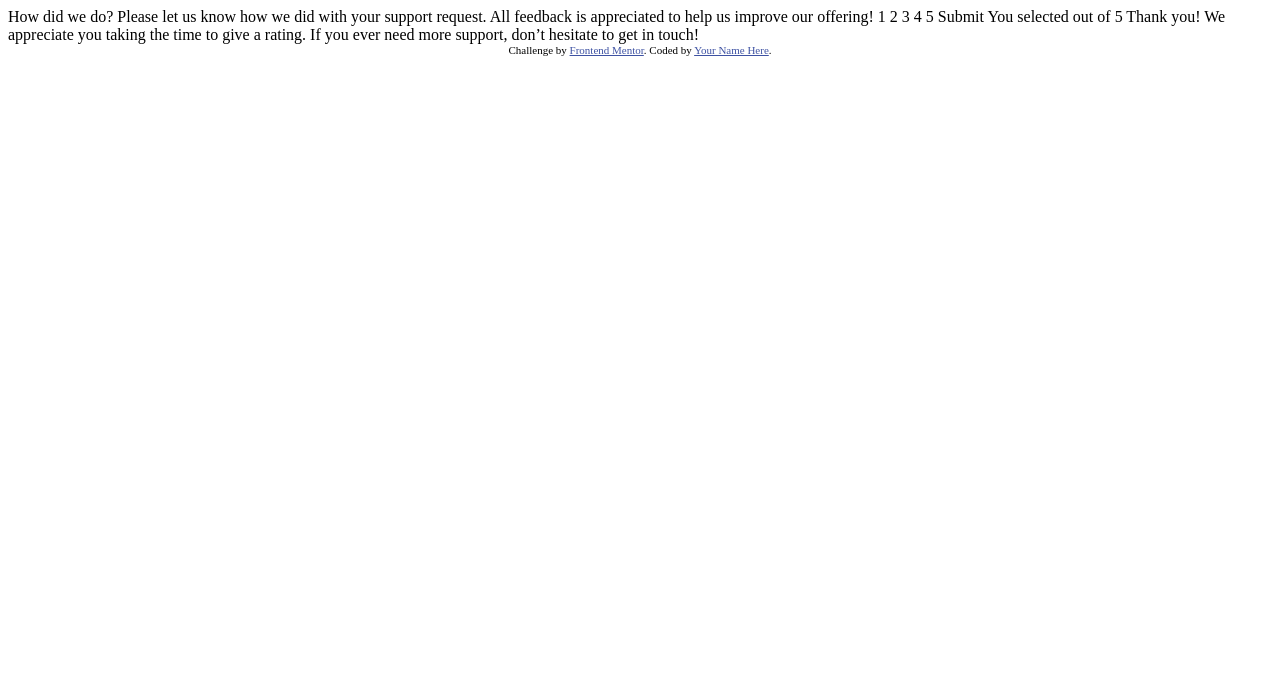
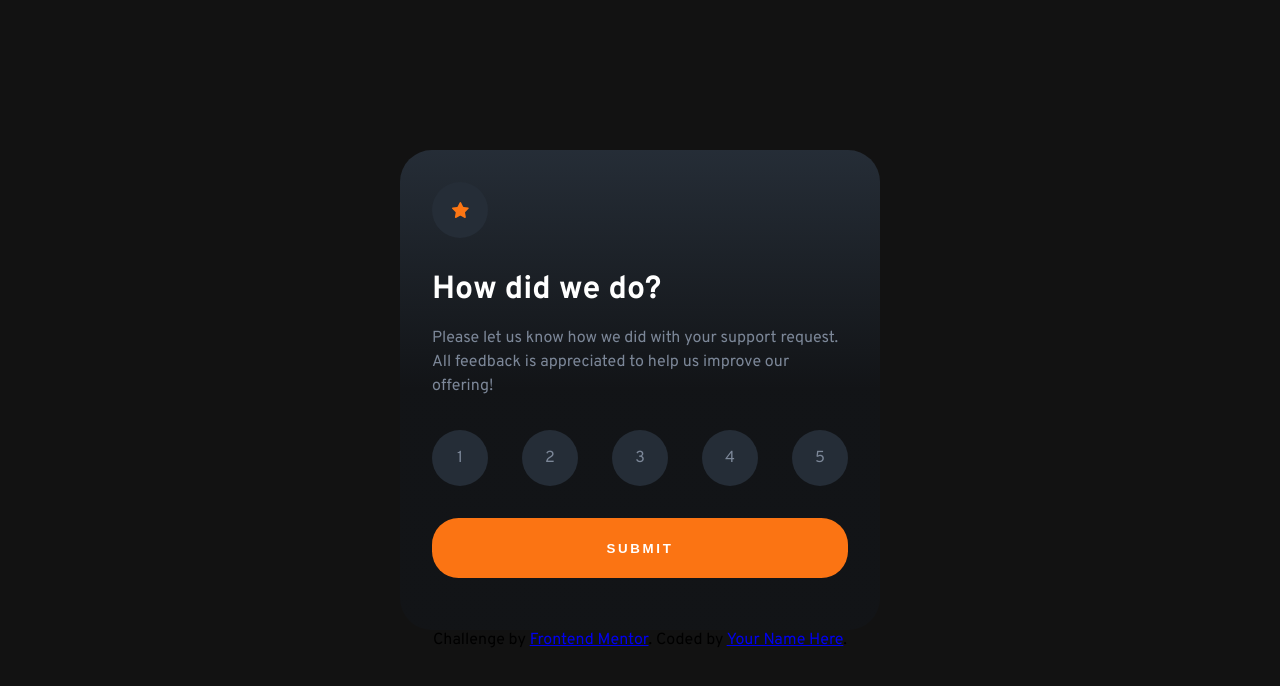
Before and after one commit to TravisH-bot/interactive-rating-component-main, a plain HTML site: page index.html in a window 1280 px wide. Drawn offline with Linux system fonts and the light colour scheme.

Commit message:
added in initial styles for rating card

```diff
--- a/index.html
+++ b/index.html
@@ -1,49 +1,64 @@
 <!DOCTYPE html>
 <html lang="en">
+
 <head>
   <meta charset="UTF-8">
-  <meta name="viewport" content="width=device-width, initial-scale=1.0"> <!-- displays site properly based on user's device -->
-
+  <meta name="viewport" content="width=device-width, initial-scale=1.0">
+  <link rel="stylesheet" href="styles.css">
   <link rel="icon" type="image/png" sizes="32x32" href="./images/favicon-32x32.png">
 
   <title>Frontend Mentor | Interactive rating component</title>
 
-  <!-- Feel free to remove these styles or customise in your own stylesheet 👍 -->
-  <style>
-    .attribution { font-size: 11px; text-align: center; }
-    .attribution a { color: hsl(228, 45%, 44%); }
-  </style>
 </head>
+
 <body>
 
   <!-- Rating state start -->
+  <section class="main-container">
+    <div class="card">
+      <div class="star">
+        <svg width="17" height="16" xmlns="http://www.w3.org/2000/svg">
+          <path
+            d="m9.067.43 1.99 4.031c.112.228.33.386.58.422l4.45.647a.772.772 0 0 1 .427 1.316l-3.22 3.138a.773.773 0 0 0-.222.683l.76 4.431a.772.772 0 0 1-1.12.813l-3.98-2.092a.773.773 0 0 0-.718 0l-3.98 2.092a.772.772 0 0 1-1.119-.813l.76-4.431a.77.77 0 0 0-.222-.683L.233 6.846A.772.772 0 0 1 .661 5.53l4.449-.647a.772.772 0 0 0 .58-.422L7.68.43a.774.774 0 0 1 1.387 0Z"
+            fill="#FC7614" />
+        </svg>
+      </div>
+      <div class="info">
+        <div class="card-title">How did we do?</div>
 
-  How did we do?
-
+        <div class="paragraph-one">
           Please let us know how we did with your support request. All feedback is appreciated
           to help us improve our offering!
+        </div>
 
-  1 2 3 4 5
+      </div>
 
-  Submit
+      <section class="ratings">
+        <div id="circle" class="one">1</div>
+        <div id="circle" class="two">2</div>
+        <div id="circle" class="three">3</div>
+        <div id="circle" class="four">4</div>
+        <div id="circle" class="five">5</div>
+      </section>
+
+
+      <button class="submit">Submit</button>
 
       <!-- Rating state end -->
 
       <!-- Thank you state start -->
 
-  You selected <!-- Add rating here --> out of 5
 
-  Thank you!
-
-  We appreciate you taking the time to give a rating. If you ever need more support,
-  don’t hesitate to get in touch!
 
       <!-- Thank you state end -->
 
-
+    </div>
     <div class="attribution">
       Challenge by <a href="https://www.frontendmentor.io?ref=challenge" target="_blank">Frontend Mentor</a>.
       Coded by <a href="#">Your Name Here</a>.
     </div>
+  </section>
+  <script src="./script.js"></script>
 </body>
+
 </html>
--- /dev/null
+++ b/styles.css
@@ -0,0 +1,116 @@
+@import url("https://fonts.googleapis.com/css2?family=Overpass:wght@400;700&display=swap");
+
+* {
+  box-sizing: border-box;
+}
+
+:root {
+  /* Font */
+  --font: "Overpass", sans-serif;
+
+  /* Primary Color */
+  --orange: hsl(25, 97%, 53%);
+
+  /* Neutral Colors */
+  --white: hsl(0, 0%, 100%);
+  --light-grey: hsl(217, 12%, 63%);
+  --medium-grey: hsl(216, 12%, 54%);
+  --dark-blue: hsl(213, 19%, 18%);
+  --very-dark-blue: hsl(216, 12%, 8%);
+  --very-dark-grey: hsl(0, 0%, 7%);
+}
+
+body {
+  height: 100vh;
+  width: 100vw;
+  margin: 0;
+  background-color: var(--very-dark-grey);
+}
+
+.main-container {
+  height: 100vh;
+  display: flex;
+  flex-direction: column;
+  justify-content: center;
+  align-items: center;
+  font-family: var(--font);
+}
+
+.card {
+  display: flex;
+  flex-direction: column;
+  width: 30em;
+  height: 30em;
+  background: linear-gradient(
+    180deg,
+    var(--dark-blue) 0%,
+    var(--very-dark-blue) 50%
+  );
+  border-radius: 2em;
+  padding: 2em;
+}
+
+.star {
+  display: flex;
+  align-items: center;
+  justify-content: center;
+  border-radius: 50%;
+  width: 3.5em;
+  height: 3.5em;
+  background-color: var(--dark-blue);
+  margin-bottom: 2em;
+}
+
+.card-title {
+  color: var(--white);
+  font-weight: 700;
+  font-size: 2em;
+  margin-bottom: 0.5em;
+}
+
+.paragraph-one {
+  color: var(--medium-grey);
+  line-height: 1.5em;
+  font-weight: 400;
+}
+
+.ratings {
+  display: flex;
+  align-items: start;
+  justify-content: space-between;
+}
+
+#circle {
+  display: flex;
+  align-items: center;
+  justify-content: center;
+  border-radius: 50%;
+  width: 3.5em;
+  height: 3.5em;
+  background-color: var(--dark-blue);
+  margin: 2em 0 2em 0;
+  color: var(--medium-grey);
+  font-weight: 400;
+}
+
+#circle:hover {
+  cursor: pointer;
+  background-color: var(--orange);
+}
+
+.submit {
+  border-style: none;
+  height: 4.5em;
+  border-radius: 2em;
+  text-transform: uppercase;
+  letter-spacing: 0.2em;
+  font-weight: 700;
+  color: var(--white);
+  background-color: var(--orange);
+}
+
+.submit:hover {
+  cursor: pointer;
+  color: var(--orange);
+  background-color: var(--white);
+}
```
Also changed, not shown: script.js (added). Lines whose indentation alone changed are shown as unchanged.
